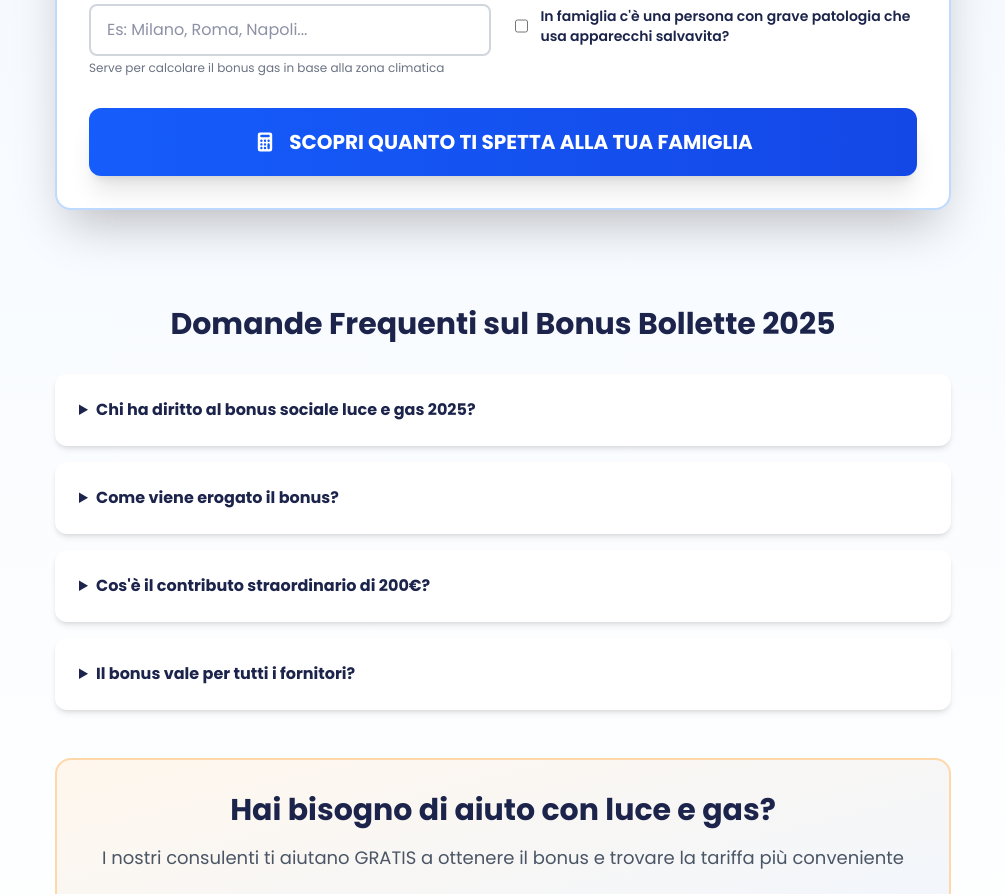
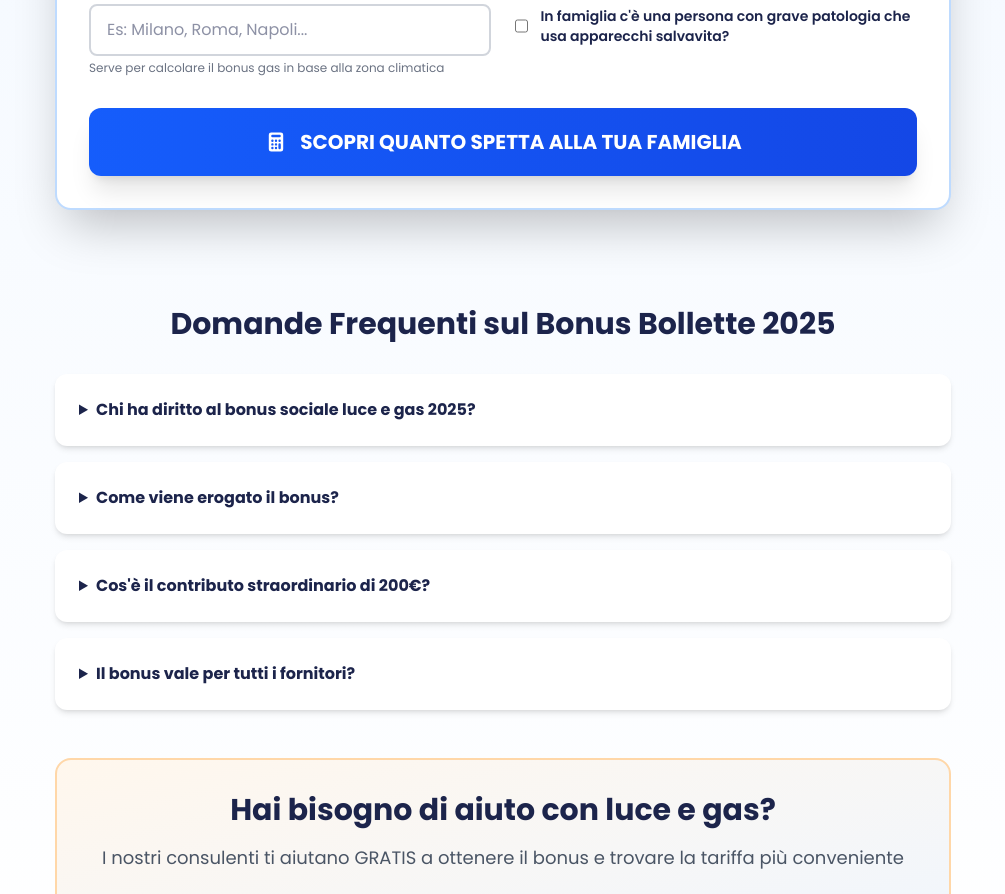
Before and after one commit to gioelemasilla/ilmigliorpreventivo, a Next.js app: page /calcolatori/bonus-bollette in a window 1280 px wide. Shown: the part 880-1774 px from the top of the page, without its empty margins (137-1142 px from the left). Built offline with nearby package versions, Linux system fonts and the light colour scheme.

Commit message:
Fix grammar in bonus button text

```diff
--- a/app/calcolatori/bonus-bollette/page.tsx
+++ b/app/calcolatori/bonus-bollette/page.tsx
@@ -242,7 +242,7 @@ export default function CalcolatoreBonusBollette() {
             >
               <span className="flex items-center justify-center gap-3">
                 <HiCalculator className="text-2xl" />
-                SCOPRI QUANTO TI SPETTA ALLA TUA FAMIGLIA
+                SCOPRI QUANTO SPETTA ALLA TUA FAMIGLIA
               </span>
             </button>
           </div>
```
